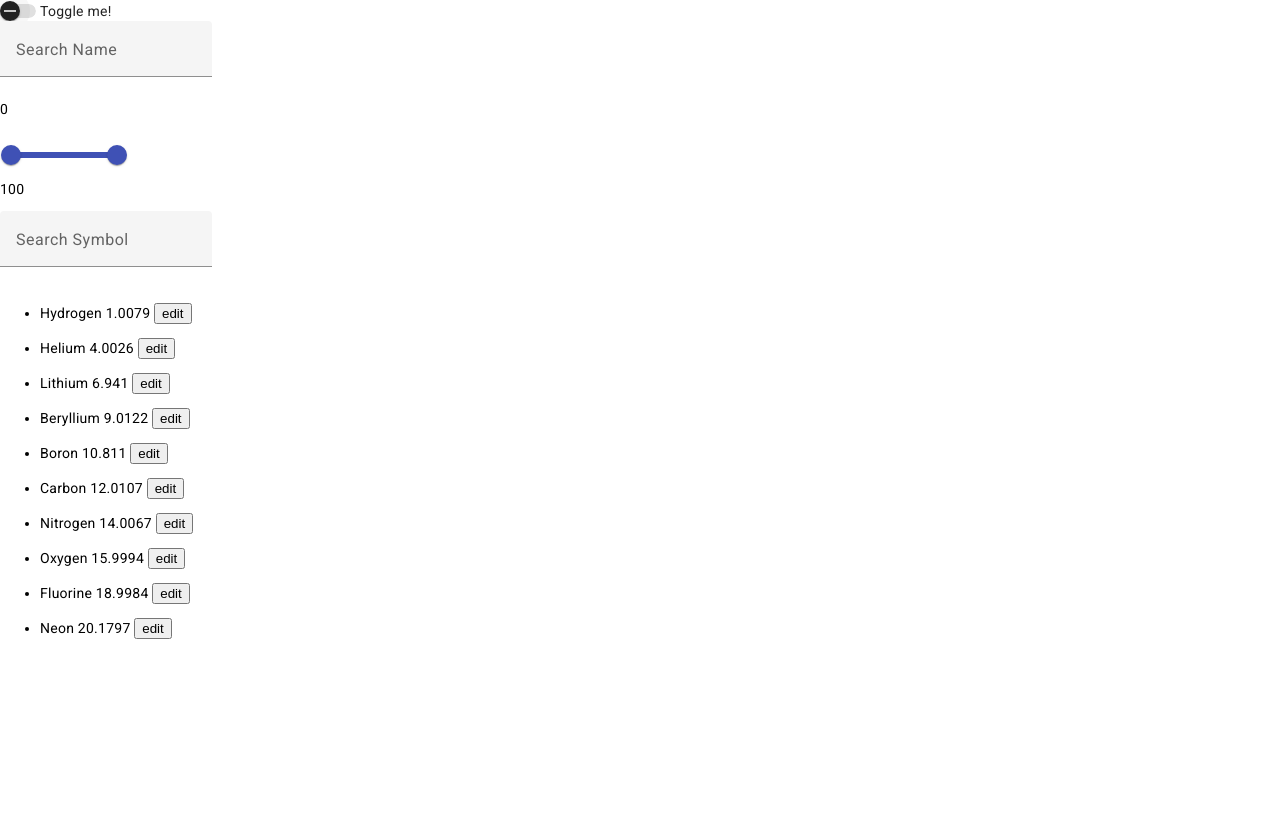
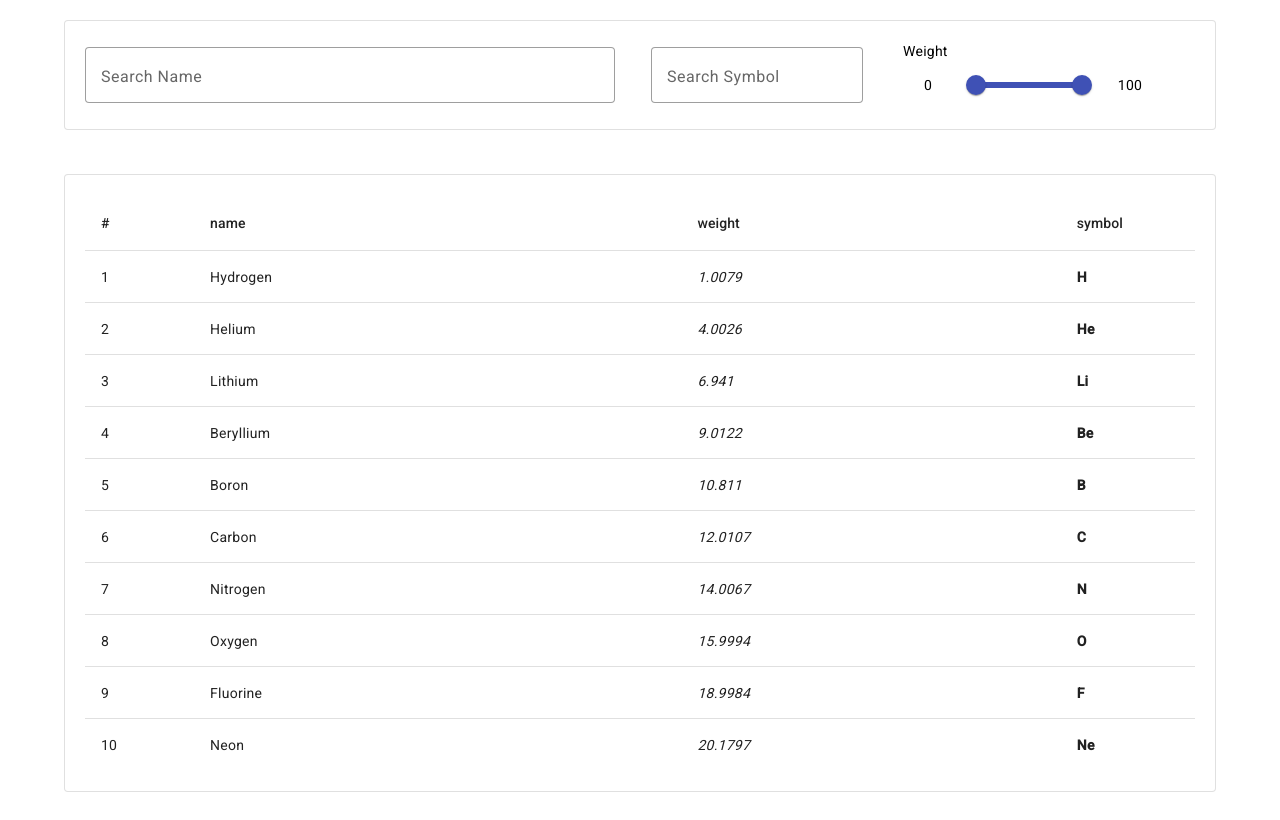
Before and after one commit to Karunika/Atipera, an Angular app: page / in a window 1280 px wide. Built offline with nearby package versions, Linux system fonts and the light colour scheme.

Commit message:
chore: styles, final version

```diff
--- a/src/app/app.component.html
+++ b/src/app/app.component.html
@@ -6,5 +6,4 @@
 <!-- * * * * * * * * * Delete the template below * * * * * * * * * -->
 <!-- * * * * * * * to get started with your project! * * * * * * * -->
 <!-- * * * * * * * * * * * * * * * * * * * * * * * * * * * * * * * -->
-<mat-slide-toggle>Toggle me!</mat-slide-toggle>
 <app-list></app-list>
--- a/src/app/app.component.ts
+++ b/src/app/app.component.ts
@@ -11,8 +11,7 @@ import { ListComponent } from './list/list.component';
     MatSlideToggleModule,
     ListComponent
   ],
-  templateUrl: './app.component.html',
-  styleUrl: './app.component.scss'
+  templateUrl: './app.component.html'
 })
 export class AppComponent {
   title = 'atipera';
--- a/src/app/list/edit-dialog/edit-dialog.component.html
+++ b/src/app/list/edit-dialog/edit-dialog.component.html
@@ -1,6 +1,6 @@
 <h2 mat-dialog-title>Edit {{this.data.name}}</h2>
-<mat-dialog-content>
-    <mat-form-field>
+<mat-dialog-content class="edit-form-container">
+    <mat-form-field appearance="outline">
         <mat-label>New Name</mat-label>
         <input
             matInput
@@ -8,7 +8,7 @@
             (input)="onChangeInput('name', $event)"
         />
     </mat-form-field>
-    <mat-form-field>
+    <mat-form-field appearance="outline">
         <mat-label>New Weight</mat-label>
         <input
             matInput
@@ -17,7 +17,7 @@
             (input)="onChangeInput('weight', $event)"
         />
     </mat-form-field>
-    <mat-form-field>
+    <mat-form-field appearance="outline">
         <mat-label>New Symbol</mat-label>
         <input
             matInput
@@ -26,7 +26,7 @@
         />
     </mat-form-field>
 </mat-dialog-content>
-<mat-dialog-actions>
+<mat-dialog-actions align="end">
     <button mat-button (click)="onDiscardClick()">Discard</button>
-    <button mat-button [mat-dialog-close]="element()" cdkFocusInitial>Save</button>
+    <button mat-raised-button [mat-dialog-close]="element()" cdkFocusInitial>Save</button>
 </mat-dialog-actions>
--- a/src/app/list/edit-dialog/edit-dialog.component.ts
+++ b/src/app/list/edit-dialog/edit-dialog.component.ts
@@ -1,7 +1,6 @@
 import { Component, inject, model } from '@angular/core'
 import {
     MAT_DIALOG_DATA,
-    MatDialog,
     MatDialogActions,
     MatDialogClose,
     MatDialogContent,
--- a/src/app/list/list.component.html
+++ b/src/app/list/list.component.html
@@ -1,15 +1,52 @@
 <div>
-    <div>
-        <mat-form-field>
+    <mat-card class="filter-container" appearance="outlined">
+        <mat-form-field appearance="outline"
+            style="flex-grow:1;"
+        >
             <mat-label>Search Name</mat-label>
             <input
                 matInput
                 [value]="query().name"
                 (input)="onInputChange('name', $event)"
             />
+            @if (query().name) {
+                <button
+                    matSuffix
+                    mat-icon-button
+                    aria-label="Clear"
+                    (click)="onInputChange('name', '')"
+                    style="border: none; background-color: rgb(0,0,0,0);"
+                >
+                    <mat-icon>close</mat-icon>
+                </button>
+            }
         </mat-form-field>
+        <mat-form-field appearance="outline" style="margin-left: 36px;">
+            <mat-label>Search Symbol</mat-label>
+            <input
+                matInput
+                [value]="query().symbol"
+                (input)="onInputChange('symbol', $event)"
+            />
+            @if (query().symbol) {
+                <button
+                    matSuffix
+                    mat-icon-button
+                    aria-label="Clear"
+                    (click)="onInputChange('symbol', '')"
+                    style="border: none; background-color: rgb(0,0,0,0);"
+                >
+                    <mat-icon>close</mat-icon>
+                </button>
+            }
+        </mat-form-field>
+        <div class="weight-slider-container">
+            <div class="weight-slider-label-container">
+                <label>Weight</label>
+            </div>
+            <div class="weight-slider">
                 <p>{{query().weight[0]}}</p>
-        <mat-slider min="0" max="100">
+                <mat-slider min="0" max="100" appearance="outline" class="slider">
                     <input
                         matSliderStartThumb
                         [value]="query().weight[0]"
@@ -22,21 +59,52 @@
                     >
                 </mat-slider>
                 <p>{{query().weight[1]}}</p>
-        <mat-form-field>
-            <mat-label>Search Symbol</mat-label>
-            <input
-                matInput
-                [value]="query().symbol"
-                (input)="onInputChange('symbol', $event)"
-            />
-        </mat-form-field>
             </div>
+        </div>
+    </mat-card>
 
-    <ul *ngFor="let element of ELEMENT_DATA() | nameQueryFilter: debouncedQuery">
-        <li>
-            {{element.name}}
-            {{element.weight}}
-            <button (click)="openEditDialog(element)">edit</button>
-        </li>
-    </ul>
+    <mat-progress-bar mode="query" class="table-container" class="not-loading" [class.loading-bar]="loading()"></mat-progress-bar>
+
+    <mat-card class="table-container" appearance="outlined" [class.loading]="loading()">
+        <table mat-table [dataSource]="ELEMENT_DATA()| nameQueryFilter: debouncedQuery">
+            <colgroup>
+                <col width="10%" />
+                <col width="45%" />
+                <col width="35%" />
+                <col width="5%" />
+                <col width="5%" />
+            </colgroup>
+
+            <ng-container matColumnDef="position">
+                <th mat-header-cell *matHeaderCellDef> # </th>
+                <td mat-cell *matCellDef="let element"> {{element.position}} </td>
+            </ng-container>
+
+            <ng-container matColumnDef="{{columns[1]}}">
+                <th mat-header-cell *matHeaderCellDef> {{ columns[1] }} </th>
+                <td mat-cell *matCellDef="let element"> {{element[columns[1]]}} </td>
+            </ng-container>
+
+            <ng-container matColumnDef="{{columns[2]}}">
+                <th mat-header-cell *matHeaderCellDef> {{ columns[2] }} </th>
+                <td mat-cell *matCellDef="let element"> <i> {{element[columns[2]]}} </i> </td>
+            </ng-container>
+
+            <ng-container matColumnDef="{{columns[3]}}">
+                <th mat-header-cell *matHeaderCellDef> {{ columns[3] }} </th>
+                <td mat-cell *matCellDef="let element"> <b> {{element[columns[3]]}} </b> </td>
+            </ng-container>
+
+            <ng-container matColumnDef="icon">
+                <th mat-header-cell *matHeaderCellDef></th>
+                <td mat-cell *matCellDef="let element">
+                    <mat-icon fontIcon="mode-edit" class="edit-button" (click)="openEditDialog(element)"></mat-icon>
+                </td>
+            </ng-container>
+
+            <tr mat-header-row *matHeaderRowDef="columns"></tr>
+            <tr mat-row *matRowDef="let row; columns: columns;" class="table-row">
+            </tr>
+        </table>
+    </mat-card>
 </div>
--- a/src/app/list/list.component.ts
+++ b/src/app/list/list.component.ts
@@ -1,4 +1,4 @@
-import { Component, inject, model, Pipe, PipeTransform } from '@angular/core'
+import { booleanAttribute, Component, inject, model, Pipe, PipeTransform, signal } from '@angular/core'
 import { NgFor } from '@angular/common'
 import { MatDialog } from '@angular/material/dialog';
 import { EditDialog } from './edit-dialog/edit-dialog.component';
@@ -6,7 +6,11 @@ import { FormsModule } from '@angular/forms';
 import { MatFormFieldModule } from '@angular/material/form-field';
 import { MatSliderModule } from '@angular/material/slider'
 import { MatInputModule } from '@angular/material/input';
-import { debounceTime, distinctUntilChanged, Observable } from 'rxjs';
+import { MatTableModule } from '@angular/material/table'
+import { MatIconModule } from '@angular/material/icon';
+import { MatCardModule } from '@angular/material/card';
+import { MatProgressBarModule } from '@angular/material/progress-bar';
+import { debounceTime, distinctUntilChanged } from 'rxjs';
 import { toObservable } from '@angular/core/rxjs-interop';
 
 interface PeriodicElement {
@@ -21,7 +25,6 @@ interface Query {
     weight: [number, number],
     symbol: string
 }
-
 
 @Pipe({
     name: 'nameQueryFilter',
@@ -48,6 +51,10 @@ export class NameQueryFilter implements PipeTransform {
         MatInputModule,
         FormsModule,
         MatSliderModule,
+        MatTableModule,
+        MatIconModule,
+        MatCardModule,
+        MatProgressBarModule,
         NameQueryFilter,
     ]
 })
@@ -64,11 +71,13 @@ export class ListComponent {
         { position: 9, name: 'Fluorine', weight: 18.9984, symbol: 'F' },
         { position: 10, name: 'Neon', weight: 20.1797, symbol: 'Ne' },
     ]);
+    readonly columns: string[] = ['position', 'name', 'weight', 'symbol', 'icon'];
     readonly query = model<Query>({
         name: '',
         weight: [0, 100],
         symbol: '',
     })
+    readonly loading = signal<boolean>(false)
     debouncedQuery: Query = this.query()
 
     dialog = inject(MatDialog)
@@ -78,12 +87,13 @@ export class ListComponent {
             .pipe(debounceTime(2000), distinctUntilChanged())
             .subscribe(value => {
                 this.debouncedQuery = value
+                this.loading.set(false)
             });
     }
 
-    onInputChange(property: keyof Query, event: Event, which?: number) {
-        const inputValue = (event.target as HTMLInputElement).value;
-        console.log('changing', inputValue)
+    onInputChange(property: keyof Query, event: Event | string, which?: number) {
+        this.loading.set(true)
+        const inputValue = typeof event === 'string' ? event : (event.target as HTMLInputElement).value;
 
         this.query.update((previous: Query) => {
             if (property !== 'weight') {
@@ -114,7 +124,8 @@ export class ListComponent {
 
     openEditDialog(element: PeriodicElement) {
         const dialogRef = this.dialog.open(EditDialog, {
-            data: { ...element }
+            data: { ...element },
+            width: '50%'
         })
 
         dialogRef.afterClosed().subscribe((editedElement) => {
--- a/src/styles.scss
+++ b/src/styles.scss
@@ -1,4 +1,107 @@
 /* You can add global styles to this file, and also import other style files */
 
+body {
+    // background-color: rgb(134, 194, 197);
+}
 html, body { height: 100%; }
 body { margin: 0; font-family: Roboto, "Helvetica Neue", sans-serif; }
+
+.filter-container, .table-container {
+    max-width: 80%;
+    min-width: 90%;
+    margin: 20px auto;
+    padding: 20px;
+}
+
+.filter-container {
+    display: flex;
+    flex-direction: row !important;
+    align-items: center;
+    justify-content: center;
+}
+
+.not-loading {
+    opacity: 0;
+    max-width: 80%;
+    min-width: 90%;
+    margin: auto;
+}
+
+.loading-bar {
+    opacity: 1 !important;
+}
+
+.loading {
+    opacity: 0.4;;
+}
+
+.weight-slider-container {
+    margin: 0 40px;
+
+    .weight-slider {
+        display: flex;
+        flex-direction: row !important;
+        align-items: center;
+        justify-content: center;
+
+        .slider {
+            margin: 0 20px;
+        }
+
+        p {
+            margin: 0 !important;
+            width: 50px;
+            text-align: center;
+        }
+    }
+
+}
+
+table {
+
+    .edit-button {
+        opacity: 0;
+    }
+
+    .table-row:hover mat-icon{
+        opacity: 1;
+    }
+}
+
+.mat-mdc-form-field-subscript-wrapper {
+    display: none;
+}
+
+.edit-form-container {
+    display: flex !important;
+    flex-direction: column;
+    align-items: flex-start;
+    justify-content: center;
+    padding-top: 20px m !important;
+
+    & > :first-child {
+        margin-top: 10px !important;
+    }
+
+    & > mat-form-field {
+        margin-top: 20px;
+        margin-bottom: 20px;
+        width: 70%;
+    }
+}
+
+mat-dialog-actions {
+    & > button:first-child {
+        color: #f44336 !important;
+    }
+
+    & > button:last-child {
+        background-color: #628f54 !important;
+        color: white !important;
+    }
+
+    button {
+        margin-bottom: 10px;
+        margin-right: 10px;
+    }
+}
```
Also changed, not shown: src/app/app.component.scss (deleted). Lines whose indentation alone changed are shown as unchanged.
